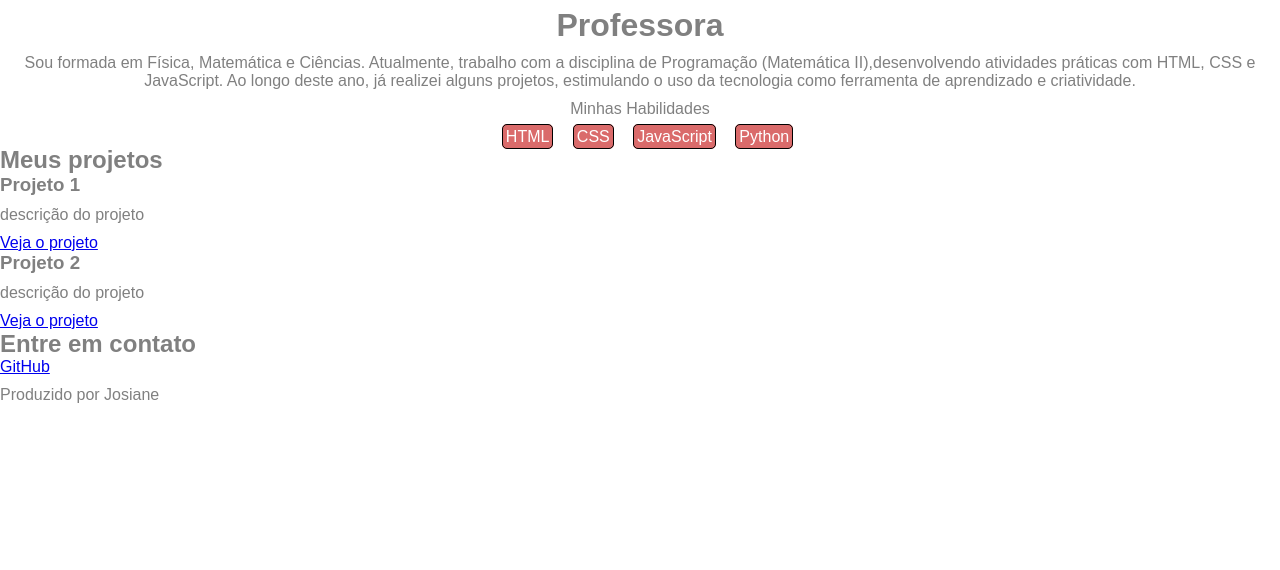
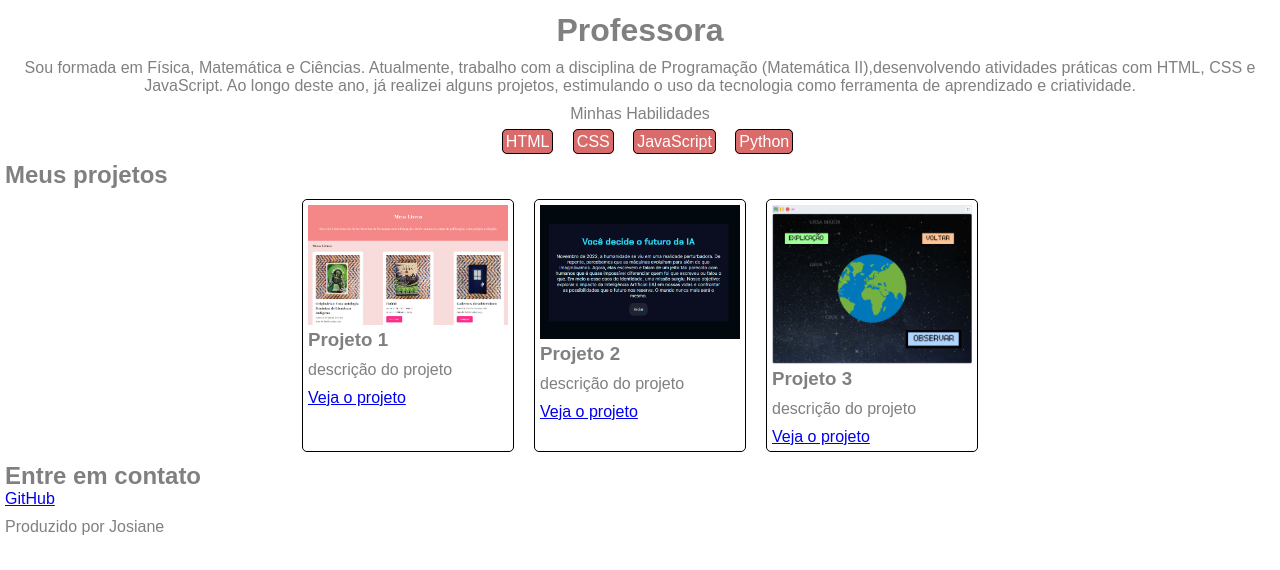
Before and after one commit to josianeruiz1976/portfolio-GE, a plain HTML site: page index.html in a window 1280 px wide. Shown: the part 160-730 px from the top of the page. Drawn offline with Linux system fonts and the light colour scheme.

Commit message:
Aula 10.11.25

```diff
--- a/index.html
+++ b/index.html
@@ -10,7 +10,7 @@
 
 <body>
   <header>
-    <img src="./imagem/avatar.png"alt="Avatar prof. Josiane" width="200">
+    <img src="./imagem/avatar.png" alt="Avatar prof. Josiane" width="200">
     <p>Eu sou Josiane</p>
     <h1>Professora</h1>
     <p>Sou formada em Física, Matemática e Ciências. Atualmente, trabalho com a disciplina de
@@ -27,17 +27,26 @@
   </header>
   <main>
     <h2>Meus projetos</h2>
+    <section>
       <div>
+        <img src="./imagem/projeto-1.png">
         <h3> Projeto 1</h3>
         <p>descrição do projeto</p>
         <a href="#">Veja o projeto</a>
       </div>
       <div>
+        <img src="./imagem/projeto-2.png">
         <h3>Projeto 2</h3>
         <p>descrição do projeto</p>
         <a href="#">Veja o projeto</a>
       </div>
-
+      <div>
+        <img src="./imagem/projeto-3.png">
+        <h3>Projeto 3</h3>
+        <p>descrição do projeto</p>
+        <a href="#">Veja o projeto</a>
+      </div>
+    </section>
   </main>
   <footer>
     <h2>Entre em contato</h2>
--- a/style.css
+++ b/style.css
@@ -1,7 +1,7 @@
 body{
     font-family: sans-serif;
     color: gray ;
-
+    padding: 5px;
 }
 
 header{
@@ -17,7 +17,26 @@ span{
     border-radius: 5px;
     margin:10px 0px 5px 15px;
 }
+div{
+  border: 1px black solid;
+  border-radius: 5px;
+  padding: 5px;
+  margin: 10px;
+}
 
+main{
+    margin-top: 10px;
+}
+
+section{
+display: flex;
+justify-content: center;
+
+}
+
+img{
+    width: 200px;
+}
 *{
     padding: 0;
     margin: 0;
```
Also changed, not shown: imagem/projeto-1.png (added), imagem/projeto-2.png (added), imagem/projeto-3.png (added). Lines whose indentation alone changed are shown as unchanged.
